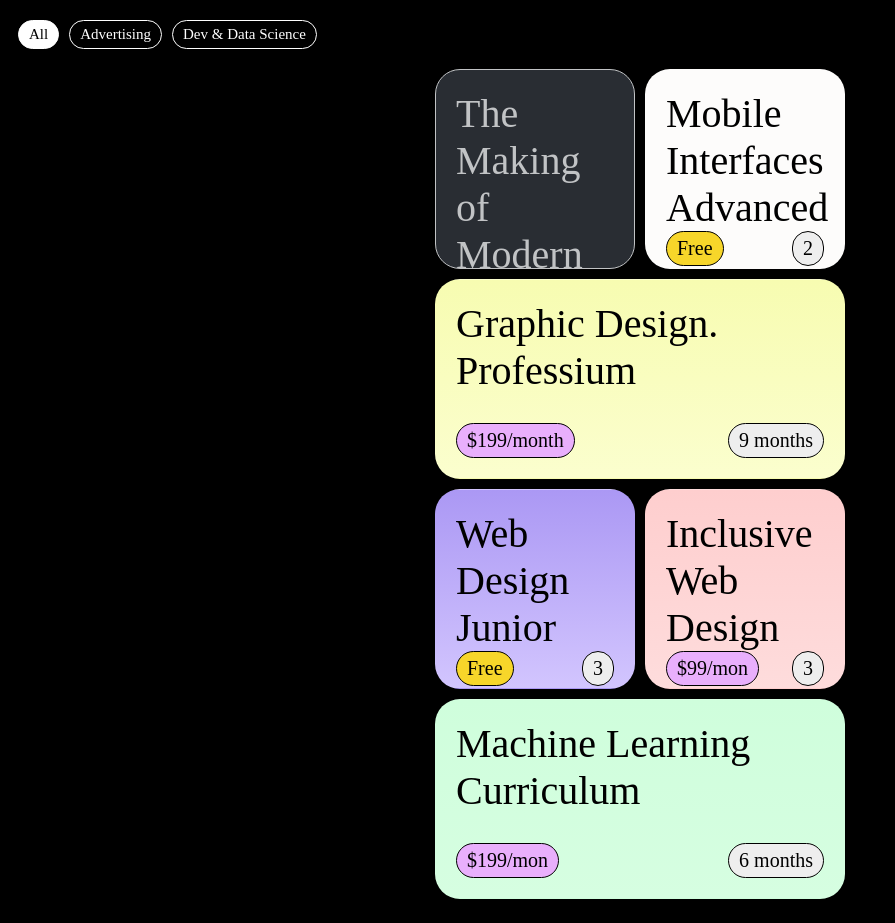
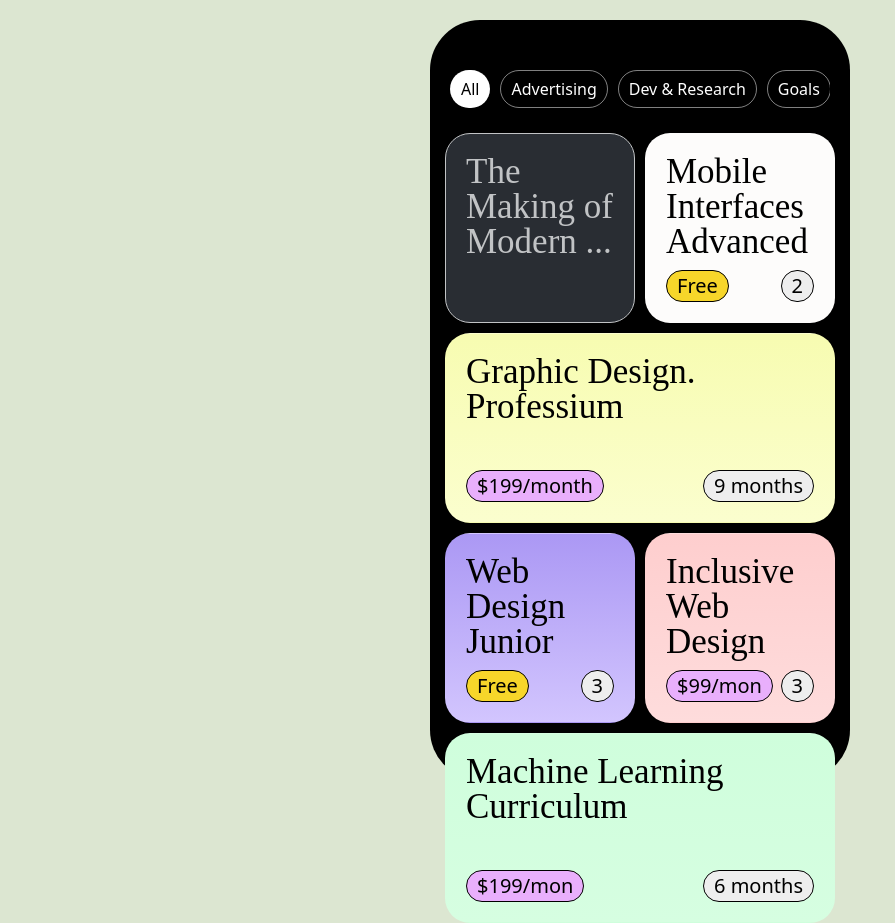
Before and after one commit to Kimbyul88/css-layout-masterclass, a website built with Vite: page index.html in a window 1280 px wide. Shown: the whole page, without its empty margins (0-895 px from the left). Built offline with nearby package versions, Linux system fonts and the light colour scheme.

Commit message:
#5.1-#5.2 강의 참고 후 수정
scss 문법을 더 쓰자.!

```diff
--- a/index.html
+++ b/index.html
@@ -8,10 +8,15 @@
     <link rel="stylesheet" href="styles/style.scss" />
   </head>
   <body>
+    <div class="phone">
       <header>
-      <div class="header-category">All</div>
-      <div class="header-category">Advertising</div>
-      <div class="header-category">Dev & Data Science</div>
+        <ul>
+          <li class="header-category">All</li>
+          <li class="header-category">Advertising</li>
+          <li class="header-category">Dev & Research</li>
+          <li class="header-category">Goals</li>
+          <li class="header-category">IOS Development</li>
+        </ul>
       </header>
       <main>
         <div class="main-box">
@@ -59,5 +64,6 @@
           </div>
         </div>
       </main>
+    </div>
   </body>
 </html>
--- a/styles/style.scss
+++ b/styles/style.scss
@@ -1,23 +1,62 @@
+@import "./reset.scss";
+
+html,
 body {
-  background-color: black;
+  font-family: system-ui, -apple-system, BlinkMacSystemFont, "Segoe UI", Roboto,
+    Oxygen, Ubuntu, Cantarell, "Open Sans", "Helvetica Neue", sans-serif;
+}
+
+body {
+  background-color: #dce6d1;
+  display: flex;
+  justify-content: center;
+  align-items: center;
+  height: 100vh;
+}
+
+.phone {
+  background-color: #000000;
+  border-radius: 50px;
+  height: 95%;
+  width: 420px;
+  padding: 50px 20px;
+  box-sizing: border-box;
 }
 
 header {
-  width: 90%;
+  overflow-x: scroll;
+  &::-webkit-scrollbar {
+    height: 5px;
+    margin-bottom: 10px;
+  }
+  &::-webkit-scrollbar:hover {
+    background-color: rgba($color: gray, $alpha: 0.5);
+  }
+  &::-webkit-scrollbar-thumb {
+    background-color: rgba($color: gray, $alpha: 0.5);
+    border-radius: 10px;
+  }
+  &::-webkit-scrollbar-track {
+    background: black;
+  }
+}
+
+ul {
+  width: max-content;
   display: flex;
   align-items: center;
-  margin-top: 20px;
-  margin-bottom: 20px;
+  margin-bottom: 5px;
+  gap: 10px;
 }
 
 .header-category {
-  font-size: 15px;
+  // font-size: 15px;
   font-weight: 300;
   color: white;
-  border: 1px solid white;
-  margin-left: 10px;
+  border: 1px solid rgba($color: #fff, $alpha: 0.5);
+  // margin-left: 10px;
   border-radius: 20px;
-  padding: 5px 10px;
+  padding: 10px 10px;
 }
 
 .header-category:first-child {
@@ -26,13 +65,14 @@ header {
 }
 
 main {
+  margin-top: 20px;
   color: white;
   height: 90%;
   display: grid;
   justify-content: center;
   gap: 10px;
-  grid-template-columns: 200px 200px;
-  grid-template-rows: repeat(4, 200px);
+  grid-template-columns: 190px 190px;
+  grid-template-rows: repeat(4, 190px);
 }
 
 .main-box {
@@ -55,7 +95,7 @@ main {
 .main-box__title {
   color: #000000;
   font-family: "Times New Roman", Times, serif;
-  font-size: 40px;
+  font-size: 35px;
   font-weight: 500;
 }
 
```
Also changed, not shown: 결과물!/스크린샷 2024-02-10 111410.png (added). Lines whose indentation alone changed are shown as unchanged.
